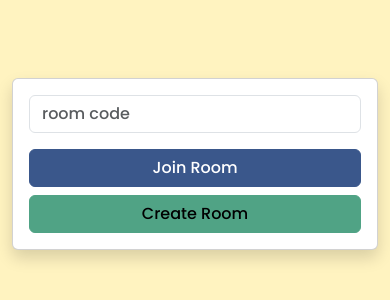
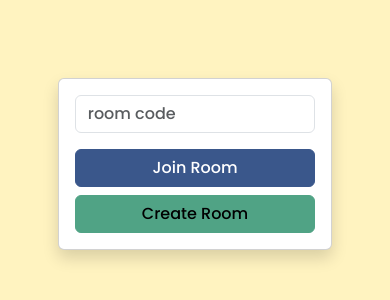
Before and after one commit to seroteunine/CaptionThis, a React (Vite) app in the folder client/: page / in a window 390 px wide. Shown: the part 258-558 px from the top of the page. Built offline with nearby package versions, Linux system fonts and the light colour scheme; no server answers.

Commit message:
responsiveness for login home box

```diff
--- a/client/src/pages/Home.tsx
+++ b/client/src/pages/Home.tsx
@@ -11,7 +11,7 @@ function Home({ codeInvalid }: { codeInvalid: boolean }) {
 
     return (
         <div className='container d-flex justify-content-center align-items-center min-vh-100'>
-            <div className='card shadow'>
+            <div className='card shadow col-9 col-md-4 col-lg-3'>
                 <div className='card-body'>
                     {codeInvalid && <span className='text-danger'>Invalid roomcode</span>}
                     <input className='form-control mb-3' type='text' placeholder='room code' onChange={(e) => setRoomCode(e.target.value)} />
--- a/client/src/pages/Host.tsx
+++ b/client/src/pages/Host.tsx
@@ -51,7 +51,7 @@ function Host() {
                         <ul className="list-group mt-3 ">
                             {roomDTO!.playerIDs.length > 0 && <li className="list-group-item active">Players:</li>}
                             {roomDTO!.playerIDs.map((ID) => (
-                                <li className="list-group-item" key={ID}>{nameMap.get(ID) || ID}</li>
+                                <li className={"list-group-item " + (nameMap.get(ID) ? " text-success" : " text-warning")} key={ID}>{nameMap.get(ID) || ID}</li>
                             ))}
                         </ul>
                     </div>
--- a/client/src/pages/Player.tsx
+++ b/client/src/pages/Player.tsx
@@ -39,9 +39,9 @@ function Player() {
                     }[roomDTO!.game.phase]}
                 </div>
                 :
-                <div className="container mt-4 text-center">
+                <div className="container mt-4 text-center w-md-50">
                     <h4>Wait for game to start.</h4>
-                    <div className="d-flex justify-content-center align-items-center mt-3">
+                    <div className="d-flex">
                         <input className="form-control me-2" type="text" placeholder="New name" onChange={(e) => setValue(e)} value={username}></input>
                         <button className="btn btn-primary" onClick={handleSendName} disabled={!username.trim()}>Change</button>
                     </div>
```
